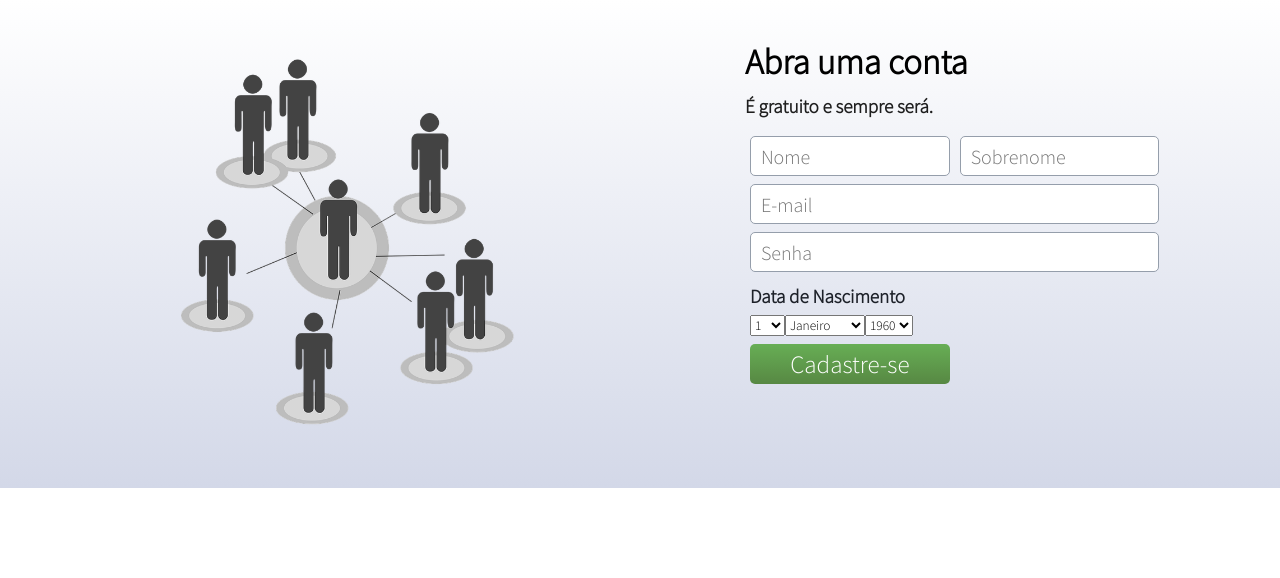
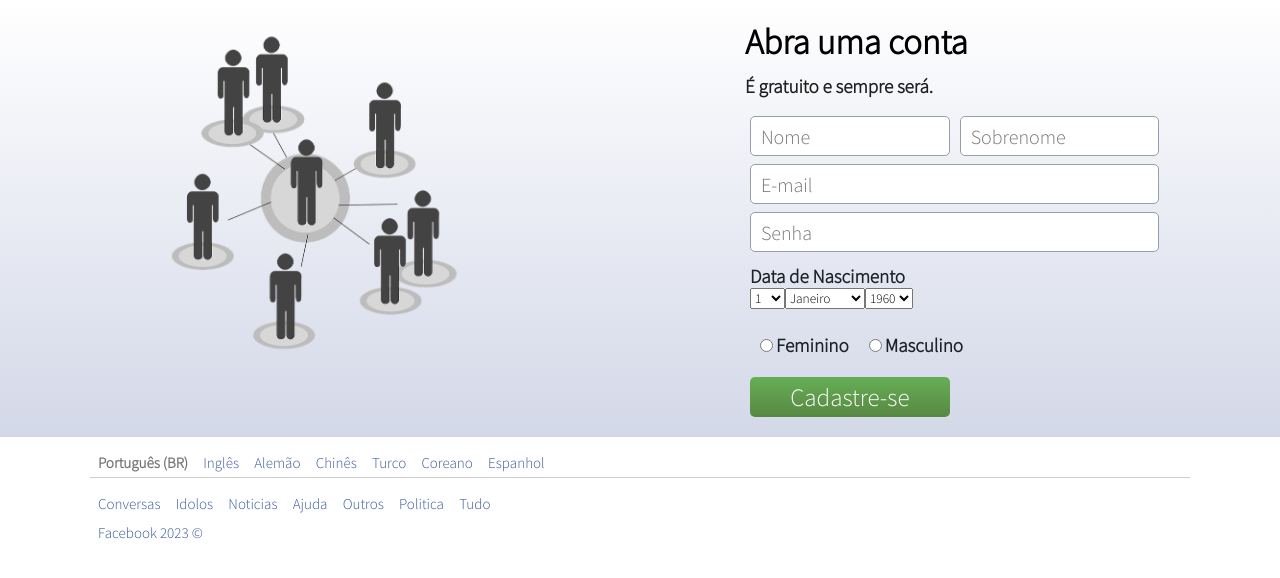
Before and after one commit to omarcosvinicius/Projetos, a PHP site: page / in a window 1280 px wide. Shown: the part 63-641 px from the top of the page. Run offline with PHP 8.4, Linux system fonts and the light colour scheme.

Commit message:
Final Commit
Fim do código.

```diff
--- a/Projeto_Facebook/css/style.css
+++ b/Projeto_Facebook/css/style.css
@@ -76,7 +76,7 @@ form.form-login{
 
 section.main{
 	background: linear-gradient(white, #D3D8E8);
-	padding: 40px 0;
+	padding: 20px 0;
 }
 
 .img-conexoes{
@@ -86,7 +86,7 @@ section.main{
 }
 
 .img-conexoes img{
-	width: 70%;
+	width: 60%;
 	max-width: 100%;
 }
 
@@ -158,5 +158,84 @@ form .w100 h2{
 
 form select.nascimento{
 	float: left;
-	margin-top: 7px;
+	margin-top: ;
 }
+
+.input-radio{
+	margin: 12px 10px;
+	float: left;
+}
+
+.input-radio h2{
+	display: inline-block;
+}
+
+.input-radio input[type=radio]{
+	width: auto; !important;
+	display: inline-block;
+}
+
+section.linguas{
+	padding: 15px 0;
+	background: white;
+}
+
+section.linguas a{
+	font-size: 15px;
+	padding-right: 12px;
+	color: #365899;
+	text-decoration: none;
+}
+
+section.linguas a.selected-lingua{
+	color: #737373;
+	font-weight: bold;
+}
+
+section.linguas .center{
+	padding-left: 8px;
+	padding-right: 8px;
+	padding-bottom: 5px;
+	border-bottom: 1px solid #ccc;
+}
+
+section.outros{
+	background: white;
+}
+
+section.outros a{
+	font-size: 15px;
+	padding-right: 12px;
+	color: #365899;
+	text-decoration: none;
+}
+section.outros .center{
+	padding-left: 8px;
+	padding-right: 8px;
+	padding-bottom: 10px;
+}
+
+section.copyright{
+	background: white;
+}
+
+section.copyright h3{
+	font-size: 15px;
+	font-weight: normal;
+	padding-right: 12px;
+	color: #365899;
+}
+
+section.copyright .center{
+	padding-left: 8px;
+	padding-right: 8px;
+	padding-bottom: 10px;
+}
+
+section.linguas a:hover{
+	text-decoration: underline;
+}
+
+section.outros a:hover{
+	text-decoration: underline;
+}
--- a/Projeto_Facebook/index.php
+++ b/Projeto_Facebook/index.php
@@ -99,6 +99,18 @@
 						</select><!--nascimento-->
 						<div class="clear"></div>
 					</div><!--w100-->
+					<div class="w100">
+						<div class="input-radio">
+							<input type="radio" value="feminino" name="sexo" />
+							<h2>Feminino</h2>
+
+						</div><!--input-radio-->
+						<div class="input-radio">
+							<input type="radio" value="masculino" name="sexo" />
+							<h2>Masculino</h2>
+						</div><!--input-radio-->
+						<div class="clear"></div>
+					</div><!--w100-->
 
 					<div class="w100">
 						<input type="submit" name="acao" value="Cadastre-se" />
@@ -107,10 +119,39 @@
 					<div class="clear"></div>
 				</form><!--criar-conta-->
 
-
 			</div><!--abrir-conta-->
 			<div class="clear"></div>
 		</div><!--center-->
 	</section><!--main-->
+
+	<section class="linguas">
+		<div class="center">
+			<a class="selected-lingua" href="#">Português (BR)</a>
+			<a href="#">Inglês</a>
+			<a href="#">Alemão</a>
+			<a href="#">Chinês</a>
+			<a href="#">Turco</a>
+			<a href="#">Coreano</a>
+			<a href="#">Espanhol</a>
+		</div><!--center-->
+	</section><!--linguas-->
+
+	<section class="outros">
+		<div class="center">
+			<a href="#">Conversas</a>
+			<a href="#">Idolos</a>
+			<a href="#">Noticias</a>
+			<a href="#">Ajuda</a>
+			<a href="#">Outros</a>
+			<a href="#">Politica</a>
+			<a href="#">Tudo</a>
+		</div><!--center-->
+	</section><!--outros-->
+
+	<section class="copyright">
+		<div class="center">
+			<h3>Facebook 2023 ©</h3>
+		</div><!--center-->
+	</section><!--copyright-->
 </body>
 </html>
```
